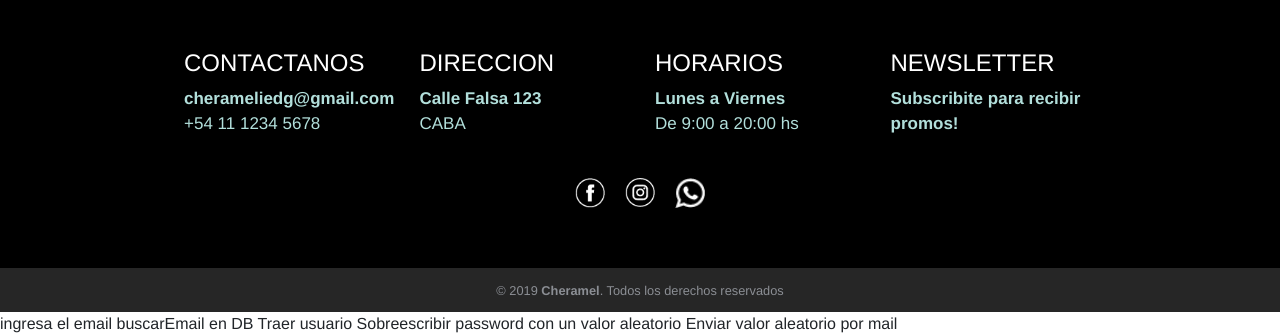
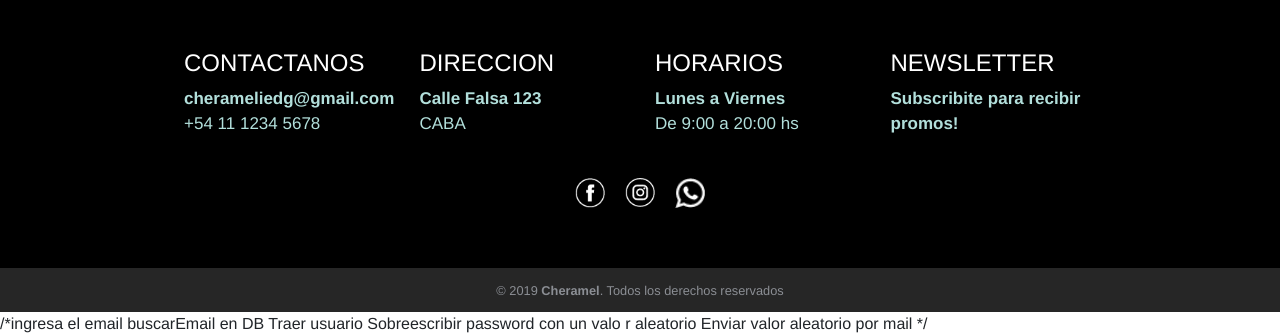
Before and after one commit to gbelio/cheramel, a PHP site: page /recuperarpw.php in a window 1280 px wide. Shown: the part 578-914 px from the top of the page. Run offline with PHP 8.4, Linux system fonts and the light colour scheme.

Commit message:
Comentario de lo que habría que hacer.

```diff
--- a/parts/perfilBienvenida.php
+++ b/parts/perfilBienvenida.php
@@ -6,3 +6,7 @@
     </article>
   </section>
 </div>
+
+/*Agregar inputs con los valores precargados
+por el usuario para que puedan editar el mismo y
+modificar el json*/
--- a/recuperarpw.php
+++ b/recuperarpw.php
@@ -39,8 +39,9 @@ if($_POST){
   </body>
 </html>
 
-ingresa el email
+/*ingresa el email
 buscarEmail en DB
 Traer usuario
-Sobreescribir password con un valor aleatorio
+Sobreescribir password con un valo                                                                                                                                 r aleatorio
 Enviar valor aleatorio por mail
+*/
```
